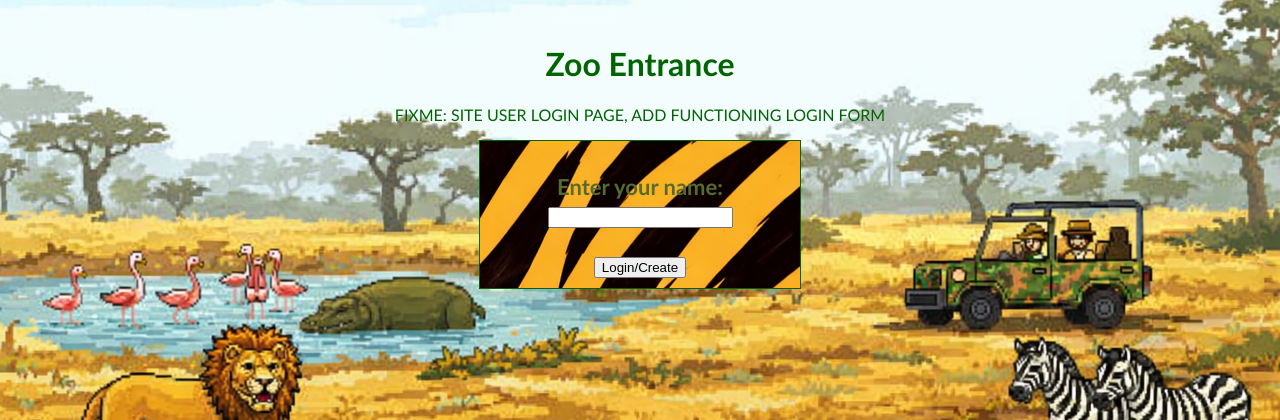
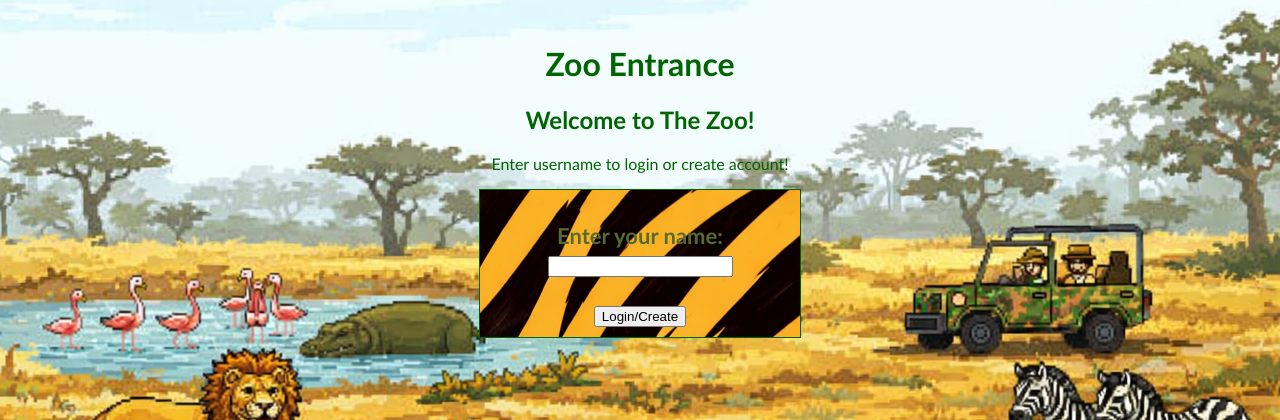
Before and after one commit to zeerob440/the_zoo, a Django app: page / in a window 1280 px wide. Shown: the top 420 px of the page. Run offline with Django 5.2, Linux system fonts and the light colour scheme.

Commit message:
feat: Django form Populated!!!!!!!

```diff
--- a/zoo_entrance/templates/zoo_entrance/index.html
+++ b/zoo_entrance/templates/zoo_entrance/index.html
@@ -24,7 +24,8 @@
 	<h1>Zoo Entrance<h1>
 	</header>
 	<main>
-			<p>FIXME: SITE USER LOGIN PAGE, ADD FUNCTIONING LOGIN FORM</p>
+			<h2>Welcome to The Zoo!</h2>
+			<p>Enter username to login or create account!</p>
 
 	<!-- link django login form to index.html-->
 	<form method = 'Post'>
```
